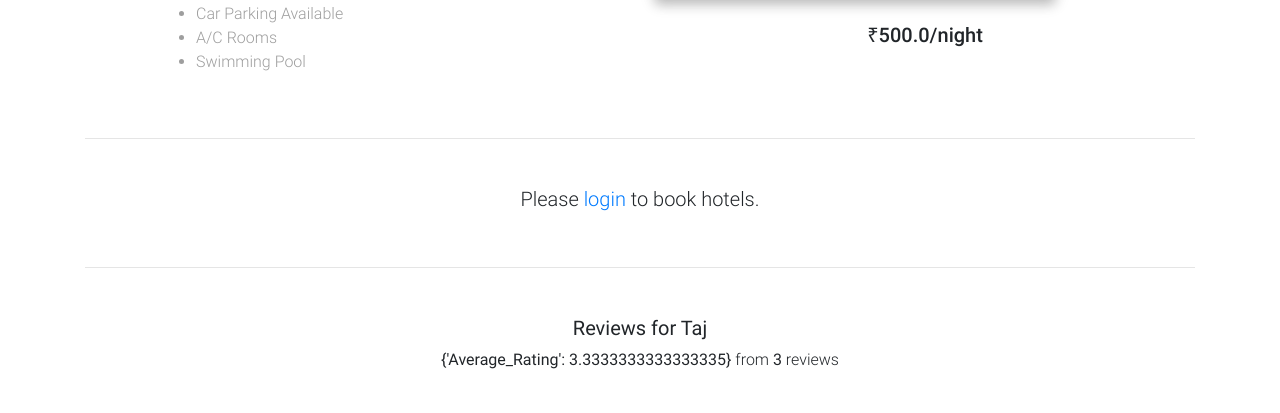
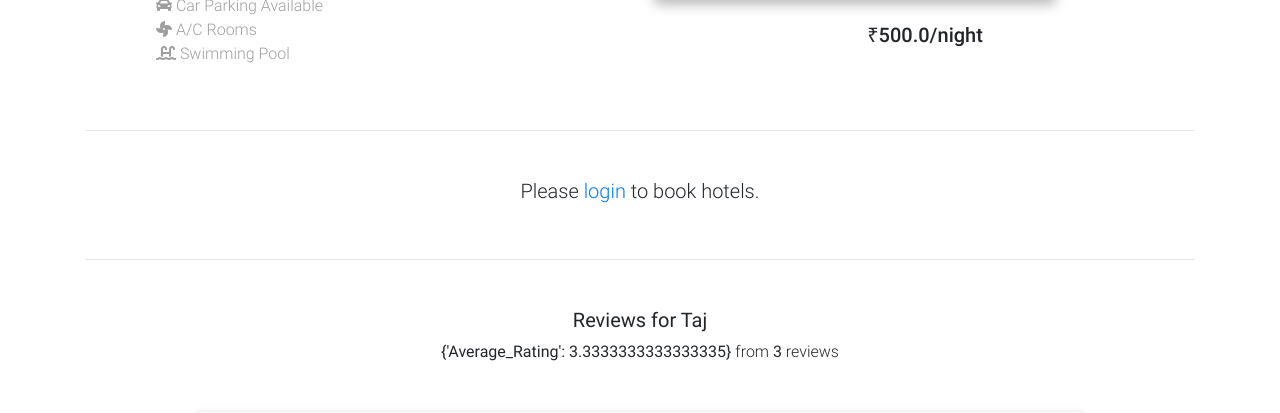
Before and after one commit to zahir1509/project-ap-etravel, a Django app: page /hotel/1 in a window 1280 px wide. Shown: the part 473-886 px from the top of the page. Run offline with Django 3.2, Linux system fonts and the light colour scheme; data comes from the database, SQL or seed files in the repository; both versions use the stored data as it was after the commit; some libraries are stand-ins or nearby versions.

Commit message:
updated hotelpage w icons

```diff
--- a/main/templates/hotel.html
+++ b/main/templates/hotel.html
@@ -54,7 +54,7 @@
           <!--Second row-->
           <div class="row">
             <div class="col-1 mr-3">
-              <i class="fas fa-star fa-2x blue-text"></i>
+              <i class="fas fa-star fa-2x" style="color: gold;"></i>
             </div>
             <div class="col-10">
               <h5 class="feature-title">{{hotel.hotel_star}} Star</h5>
@@ -68,20 +68,18 @@
           <!--Third row-->
           <div class="row">
             <div class="col-1 mr-3">
-              <i class="fas fa-building fa-2x cyan-text"></i>
+              <i class="fas fa-building fa-2x" style="color:mediumseagreen;"></i>
             </div>
             <div class="col-10">
               <h5 class="feature-title">Facilities</h5>
               <p class="grey-text">
-                <ul>
-                  {% if hotel.hotel_restaurant %}<li class="grey-text">In-house Restaurant with complementary Breakfast</li>{% endif %}
-                  {% if hotel.hotel_spa %}<li class="grey-text">Spa</li>{% endif %}
-                  {% if hotel.hotel_giftshop %}<li class="grey-text">Gift-Shop</li>{% endif %}
-                  {% if hotel.hotel_wifi %}<li class="grey-text">Free Wi-fi</li>{% endif %}
-                  {% if hotel.hotel_parking %}<li class="grey-text">Car Parking Available</li>{% endif %}
-                  {% if hotel.hotel_ac %}<li class="grey-text">A/C Rooms</li>{% endif %}
-                  {% if hotel.hotel_pool %}<li class="grey-text">Swimming Pool</li>{% endif %}
-                </ul>
+                  {% if hotel.hotel_restaurant %}<i class="fas fa-utensils"></i> In-house Restaurant<br>{% endif %}
+                  {% if hotel.hotel_spa %}<i class="fas fa-spa"></i> Spa<br>{% endif %}
+                  {% if hotel.hotel_giftshop %}<i class="fas fa-gifts"></i> Gift Shop<br>{% endif %}
+                  {% if hotel.hotel_wifi %}<i class="fas fa-wifi"></i> Wifi<br>{% endif %}
+                  {% if hotel.hotel_parking %}<i class="fas fa-car"></i> Car Parking Available<br></li>{% endif %}
+                  {% if hotel.hotel_ac %}<i class="fas fa-fan"></i> A/C Rooms<br>{% endif %}
+                  {% if hotel.hotel_pool %}<i class="fas fa-swimming-pool"></i> Swimming Pool<br>{% endif %}
               </p>
             </div>
           </div>
```
Also changed, not shown: db.sqlite3.
